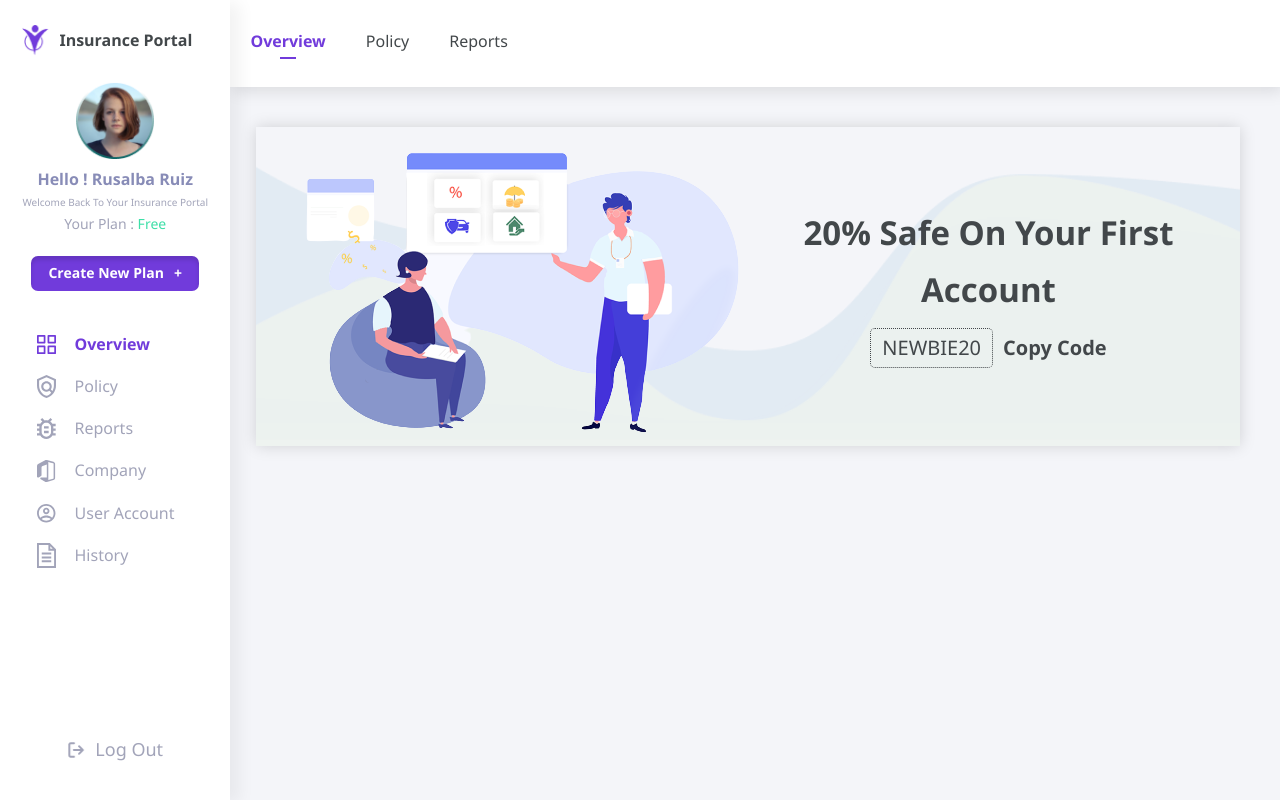
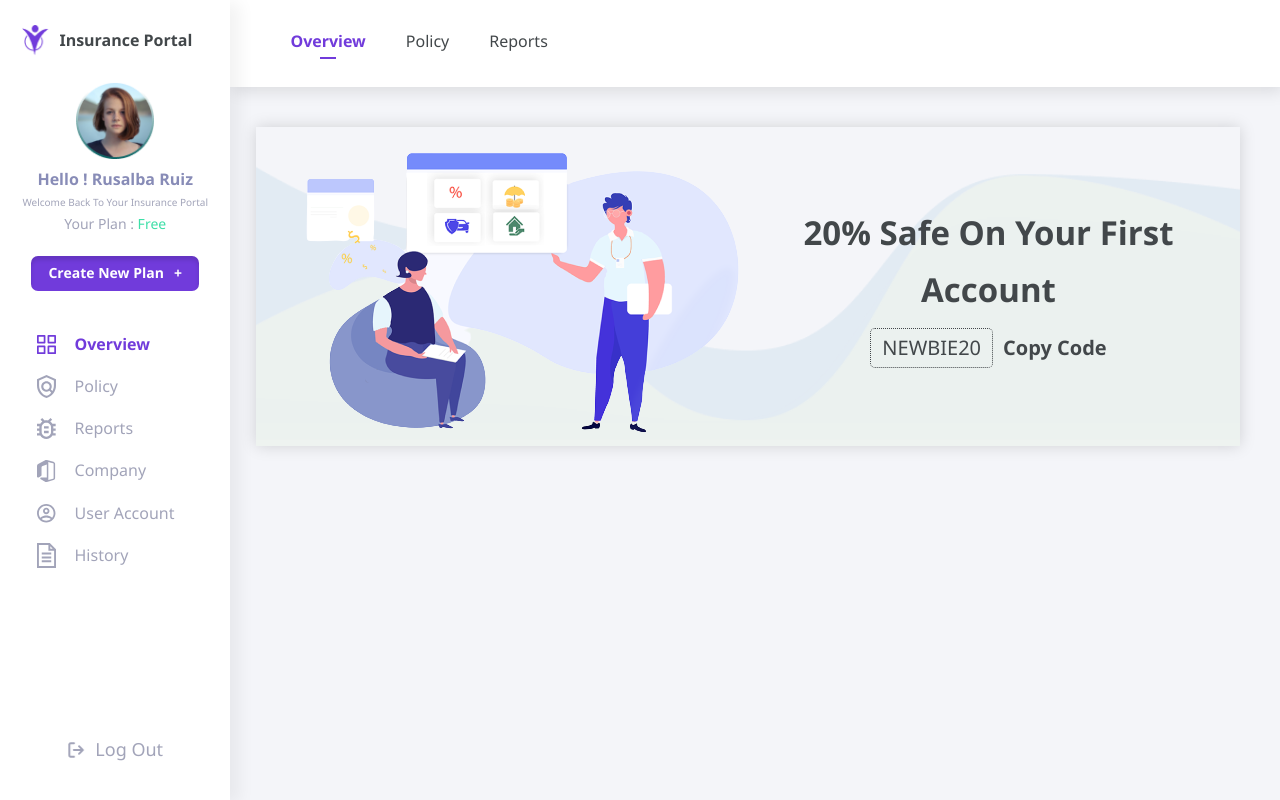
Before and after one commit to oluwakemi-dada/dashboard-task, a React (Create React App) app: page / in a window 1280 px wide. Built offline with nearby package versions, Linux system fonts and the light colour scheme.

Commit message:
edited topnav spacing

```diff
--- a/src/styles/TopNav.module.scss
+++ b/src/styles/TopNav.module.scss
@@ -6,6 +6,7 @@
   background: #fff;
   box-shadow: 3px 5px 15px rgba(0, 0, 0, 0.1);
   margin-left: 18vw;
+  padding-left: 4rem;
 
   li {
     margin: 0 2rem 0 2rem;
```
